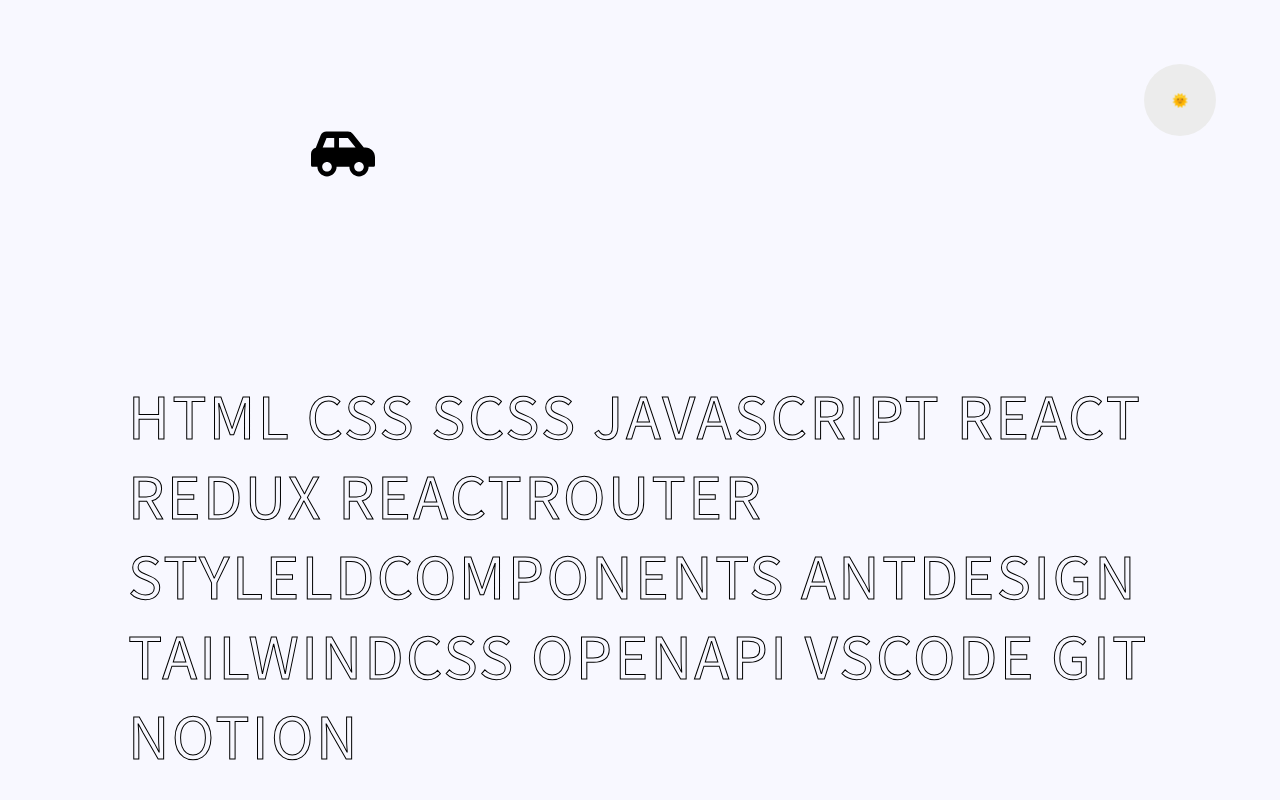
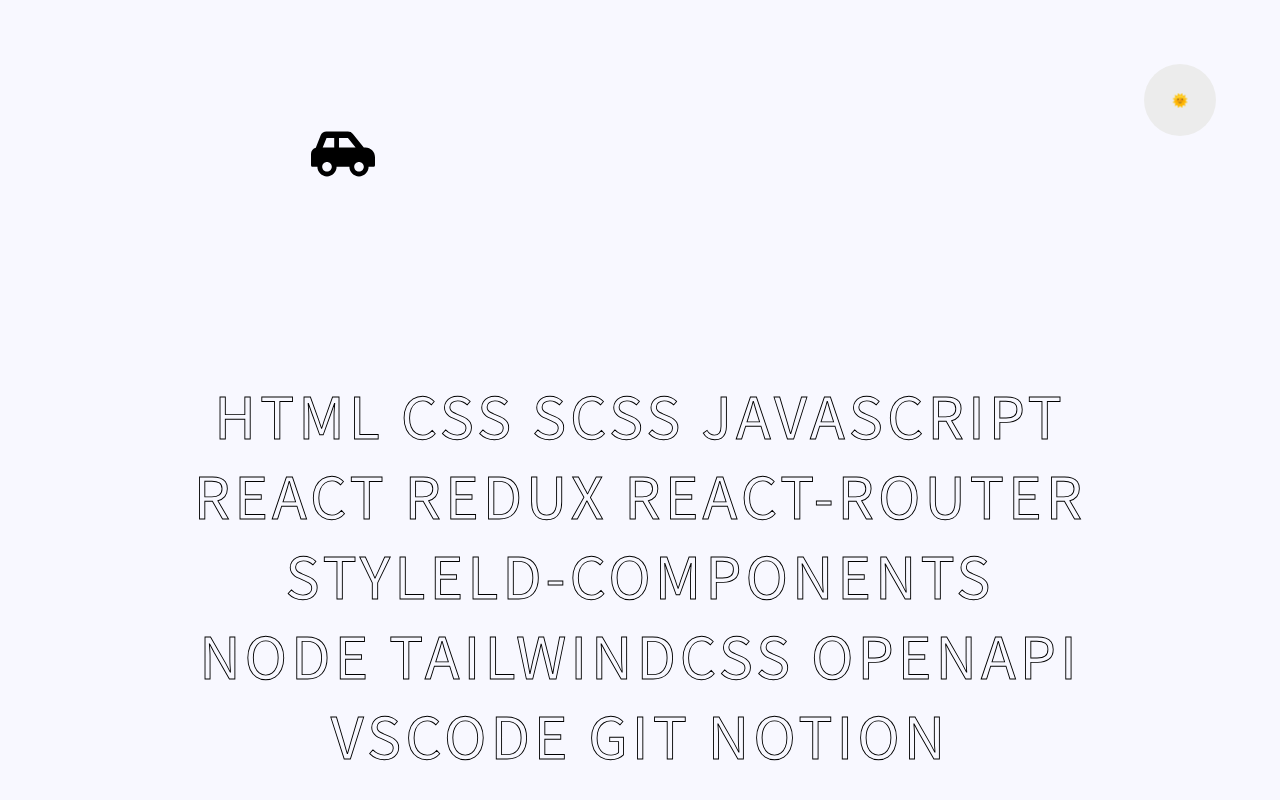
Before and after one commit to tjdrkr2580/Taeh, a React (Create React App) app: page / in a window 1280 px wide. Shown: the part 624-1424 px from the top of the page. Built offline with nearby package versions, Linux system fonts and the light colour scheme; a web font is replaced by a local one.

Commit message:
추가 Home Hover / 마무리 단ㄱ{

```diff
--- a/src/pages/Home.jsx
+++ b/src/pages/Home.jsx
@@ -108,17 +108,33 @@ const WHwrapper = styled.div`
 `;
 
 const StackBox = styled.section`
-  position: relative;
+  position: absolute;
+  top: 50%;
   left: 50%;
-  top: 50%;
   transform: translate(-50%, -50%);
-  width: 80vw;
-  p {
+  text-align: center;
+  width: 70vw;
+  max-width: 1000px;
+  min-width: 700px;
+  span {
+    cursor: pointer;
     color: transparent;
-    -webkit-text-stroke: 1px ${(props) => props.theme.textColor};
+    -webkit-text-stroke: 0.9px ${(props) => props.theme.textColor};
     font-family: "Source Sans Pro", sans-serif;
-    font-size: 5vw;
-    letter-spacing: 0.15rem;
+    font-size: 4rem;
+    letter-spacing: 0.25rem;
+    transition: 0.2s;
+    &:hover {
+      font-size: 4.5rem;
+      color: ${(props) => props.theme.textColor};
+    }
+    @media screen and (max-width: 800px) {
+      font-size: 2rem;
+      &:hover {
+        font-size: 2.5rem;
+        color: ${(props) => props.theme.textColor};
+      }
+    }
   }
 `;
 
@@ -146,7 +162,9 @@ const Home = ({ darkmode }) => {
         </WHwrapper>
         <WHwrapper id="2">
           <StackBox>
-            <p>{stack.map((a) => a + " ")}</p>
+            {stack.map((a) => (
+              <span>{a + " "}</span>
+            ))}
           </StackBox>
           {visible ? null : (
             <Link to="1" spy={true} smooth={true} onClick={onTopClick}>
--- a/src/stack.js
+++ b/src/stack.js
@@ -5,9 +5,9 @@ export const stack = [
   "JAVASCRIPT",
   "REACT",
   "REDUX",
-  "REACTROUTER",
-  "STYLELDCOMPONENTS",
-  "ANTDESIGN",
+  "REACT-ROUTER",
+  "STYLELD-COMPONENTS",
+  "NODE",
   "TAILWINDCSS",
   "OPENAPI",
   "VSCODE",
```
